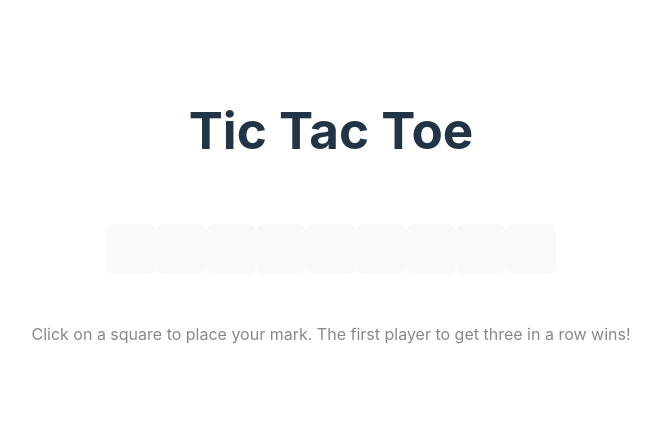
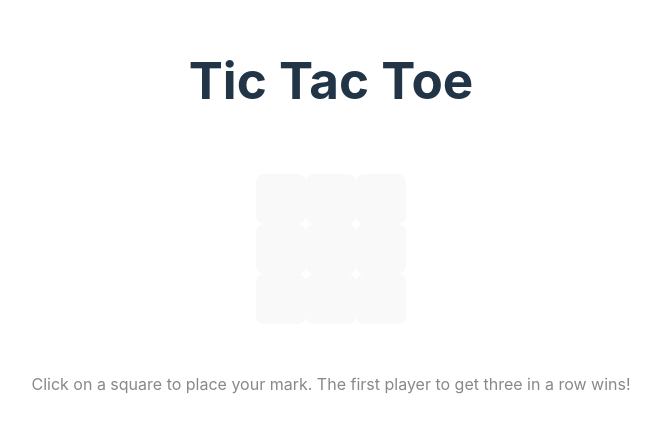
Before and after one commit to Kheirah/tic-tac-toe-demo, a React (Vite) app: page / in a window 1280 px wide. Shown: the part 185-618 px from the top of the page, without its empty margins (309-970 px from the left). Built offline with nearby package versions, Linux system fonts and the light colour scheme.

Commit message:
render field 3x3

```diff
--- a/src/App.jsx
+++ b/src/App.jsx
@@ -1,4 +1,4 @@
-import { useState } from "react";
+import { Fragment, useState } from "react";
 import "./App.css";
 
 const initialState = [
@@ -47,8 +47,11 @@ function App() {
       <h1>Tic Tac Toe</h1>
 
       <div className="card">
-        {fieldState.map((field) => (
-          <button key={field.id}>{field.player || ""}</button>
+        {fieldState.map((field, index) => (
+          <Fragment key={field.id}>
+            <button>{field.player || ""}</button>
+            {index % 3 === 2 && <br />}
+          </Fragment>
         ))}
       </div>
 
```
